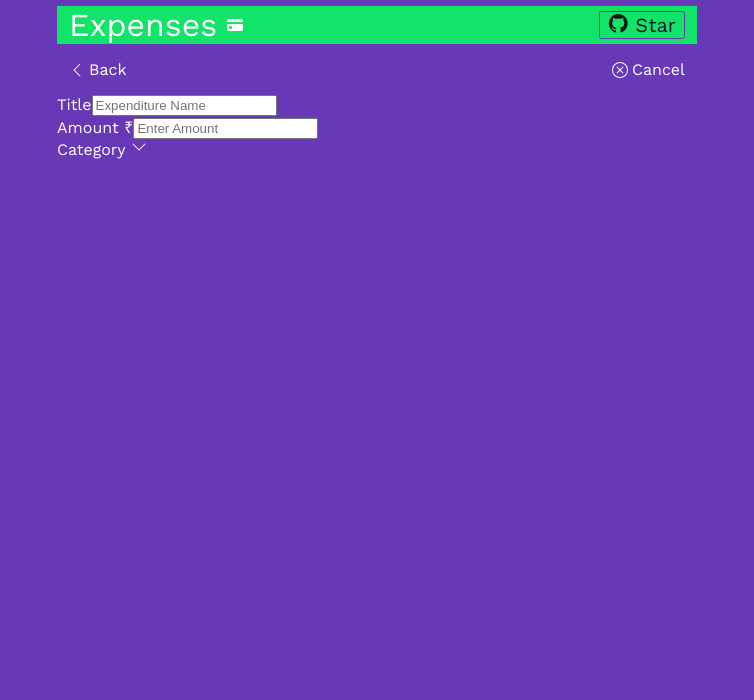
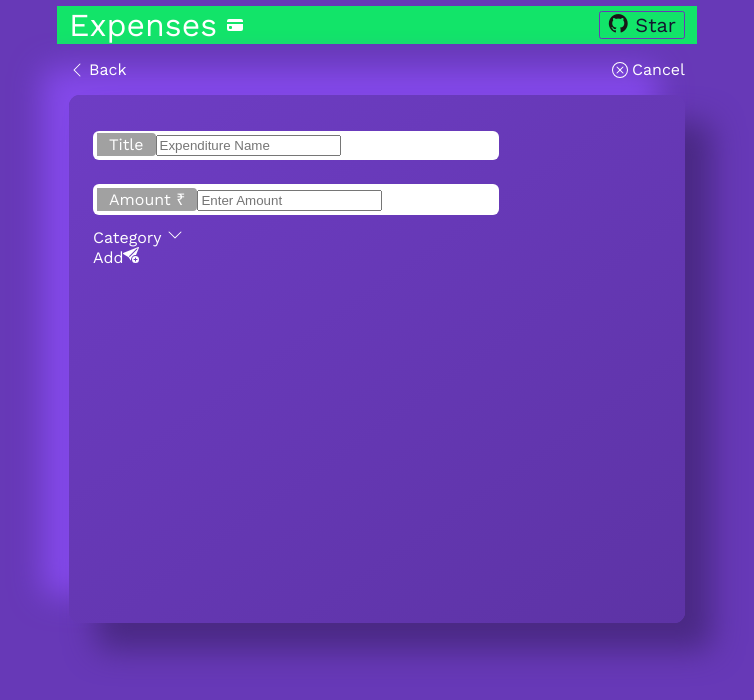
Before and after one commit to aksharma27/expenses, a React (Create React App) app: page /add-expense in a window 1280 px wide. Shown: the top 700 px of the page, without its empty margins (263-1017 px from the left). Built offline with nearby package versions, Linux system fonts and the light colour scheme.

Commit message:
redux actions + toasts + add-form/expense

```diff
--- a/package.json
+++ b/package.json
@@ -9,9 +9,11 @@
     "bootstrap-icons": "^1.10.5",
     "react": "^18.2.0",
     "react-dom": "^18.2.0",
+    "react-modal": "^3.16.1",
     "react-redux": "^8.1.2",
     "react-router-dom": "^6.15.0",
     "react-scripts": "5.0.1",
+    "react-toastify": "^9.1.3",
     "redux": "^4.2.1",
     "web-vitals": "^2.1.4"
   },
--- a/src/components/add-form/add-form.css
+++ b/src/components/add-form/add-form.css
@@ -0,0 +1,28 @@
+/* neoorphismgenerator.io */
+.add-form {
+    border-radius: 11px;
+    background: linear-gradient(145deg, #6e3dc4, #5d33a5);
+    box-shadow: 27px 27px 31px #4a2984,
+        -27px -27px 31px #8449ea;
+
+    margin: 6px 12px;
+    padding: 24px;
+    display: flex;
+    flex-direction: column;
+    flex: 1;
+    min-height: 60vh;
+}
+
+.form-item {
+    margin: 12px 0px;
+    width: 70%;
+    padding: 4px;
+    border-radius: 6px;
+    background-color: white;
+}
+
+.form-item label {
+    background-color: rgb(161, 161, 161);
+    padding: 2px 12px;
+    border-radius: 0px 4px 4px 0px;
+}
--- a/src/components/add-form/index.js
+++ b/src/components/add-form/index.js
@@ -1,6 +1,11 @@
 import React, { useState } from 'react';
 import './add-form.css';
 import { categories } from '../../constants/add-expenes';
+import { useDispatch } from 'react-redux';          //useDispatch hook is used to establish connection with reducer;
+import {addExpense} from '../../redux/actions/expenses';
+import { ToastContainer, toast } from 'react-toastify';
+import 'react-toastify/dist/ReactToastify.css';
+import SuccessModal from './success-modal';
 
 const AddForm = () => {
     const cat = categories;    //object of our cattegories array
@@ -9,6 +14,9 @@ const AddForm = () => {
     const [amount, setAmount] = useState('');
     const [category, setCategory] = useState();
     const [categoryOpen, setCategoryOpen] = useState(false);
+    const[modalOpen, setModalOpen] = useState(false);
+
+    const dispatch = useDispatch();                 //useDispatch() hook stored in dispatch
 
     const handleTitle = (e) => {
         setTitle(e.target.value);
@@ -29,8 +37,48 @@ const AddForm = () => {
         setCategoryOpen(false)    //so that dropdown closes when the category is selected
     }
 
+    //handle submit for adding our custom expense containing (title, category and amout)
+    const handleSubmit = () => {
+      // if title or amount or category is empty then give error message
+      if (title === '' || amount === '' || !category) {
+          const notify = () => toast('Please enter valid data!');
+          notify();
+          return;
+      }
+      const data = {
+        title,
+        amount,
+        category,
+        createdAt : new Date()
+      }
+      console.log('here');
+      dispatch(addExpense(data));         //data passed as argument to addExpense method in actions in redux
+        //ELSE DO THIS : addexpense from reducer function
+        //when submit is clicked, this data object is created and dispatch the AddExpense func and pass data as parameter
+        // 1:38:45
+        setModalOpen(true);
+
+    };
+
   return (
     <div className='add-form'>
+
+        {/* TOAST AFTER ADDING THE CATEGORY */}
+        <ToastContainer
+position="bottom-center"
+autoClose={1500}
+hideProgressBar={false}
+newestOnTop={false}
+closeOnClick
+rtl={false}
+pauseOnFocusLoss={false}
+draggable
+pauseOnHover={false}
+theme="dark"
+/>
+<SuccessModal modalOpen={modalOpen} setModalOpen={setModalOpen}/>
+
+
       {/* 3 form item : title, amount and dropdown */}
       <div className="form-item">
         <label>Title</label>
@@ -69,6 +117,15 @@ const AddForm = () => {
             </div>
         </div>
       </div>
+      <div className="form-add-button">
+        <div onClick={handleSubmit} >
+          <label>Add</label>
+          <svg  style={{cursor: 'pointer'}} xmlns="http://www.w3.org/2000/svg" width="16" height="16" fill="currentColor" class="bi bi-send-plus-fill" viewBox="0 0 16 16">
+            <path d="M15.964.686a.5.5 0 0 0-.65-.65L.767 5.855H.766l-.452.18a.5.5 0 0 0-.082.887l.41.26.001.002 4.995 3.178 1.59 2.498C8 14 8 13 8 12.5a4.5 4.5 0 0 1 5.026-4.47L15.964.686Zm-1.833 1.89L6.637 10.07l-.215-.338a.5.5 0 0 0-.154-.154l-.338-.215 7.494-7.494 1.178-.471-.47 1.178Z"/>
+            <path d="M16 12.5a3.5 3.5 0 1 1-7 0 3.5 3.5 0 0 1 7 0Zm-3.5-2a.5.5 0 0 0-.5.5v1h-1a.5.5 0 0 0 0 1h1v1a.5.5 0 0 0 1 0v-1h1a.5.5 0 0 0 0-1h-1v-1a.5.5 0 0 0-.5-.5Z"/>
+          </svg>
+        </div>
+      </div>
     </div>
   )
 }
--- /dev/null
+++ b/src/components/add-form/success-modal.css
@@ -0,0 +1,64 @@
+.modal-inner {
+    display: flex;
+    flex-direction: column;
+    /* By defaul flex is in row direction*/
+    align-items: center;
+}
+
+.modal-inner {
+    font-weight: 500;
+    font-size: large;
+}
+
+.take-home-button {
+    border: 2px solid #11f511;
+    padding: 4px 8px;
+    border-radius: 4px;
+    /* font-weight: bold; */
+    display: flex;
+    color: #11f511;
+    justify-content: center;
+    align-items: center;
+    cursor: pointer;
+}
+
+.take-home-button:hover {
+    background-color: #67f95ce3;
+    color: #6739B7;
+    /* font-weight: 600; */
+    transition: 0.5s;
+    /* cursor: pointer; */
+}
+
+.take-home-button svg {
+    display: flex;
+    justify-content: center;
+    align-items: center;
+    margin-right: 5px;
+}
+
+.added-image {
+    height: 360px;
+}
+
+@media only screen and (max-width: 1024px) {
+    .added-image {
+        height: 310px;
+    }
+}
+
+@media only screen and (max-width: 512px) {
+    .added-image {
+        height: 240px;
+    }
+
+    .modal-inner {
+        font-weight: 500;
+        font-size: medium;
+    }
+
+    .modal-inner {
+        font-weight: 500;
+        font-size: medium;
+    }
+}
--- /dev/null
+++ b/src/components/add-form/success-modal.js
@@ -0,0 +1,37 @@
+import React from 'react';
+import ReactDOM from 'react-dom';
+import Modal from 'react-modal';
+import './success-modal.css';
+import { Link } from 'react-router-dom';
+
+const SuccessModal = ({modalOpen, setModalOpen}) => {
+    const customStyles = {
+        content: {
+          top: '50%',
+          left: '50%',
+          right: 'auto',
+          bottom: 'auto',
+          marginRight: '-50%',
+          transform: 'translate(-50%, -50%)',
+          backgroundColor: '#6849B9'
+        },
+    };
+  return (
+    <Modal isOpen={modalOpen} style={customStyles} >
+        <div className='modal-inner'>
+            <label>Expense Added Successfully</label>
+            <img src={require('../../assets/images/added-image.png')} alt='expense-item added' className='added-image'/>
+            <Link to='/'>
+            <div className='take-home-button'>
+                <svg xmlns="http://www.w3.org/2000/svg" width="16" height="16" fill="currentColor" class="bi bi-house-door-fill" viewBox="0 0 16 16">
+  <             path d="M6.5 14.5v-3.505c0-.245.25-.495.5-.495h2c.25 0 .5.25.5.5v3.5a.5.5 0 0 0 .5.5h4a.5.5 0 0 0 .5-.5v-7a.5.5 0 0 0-.146-.354L13 5.793V2.5a.5.5 0 0 0-.5-.5h-1a.5.5 0 0 0-.5.5v1.293L8.354 1.146a.5.5 0 0 0-.708 0l-6 6A.5.5 0 0 0 1.5 7.5v7a.5.5 0 0 0 .5.5h4a.5.5 0 0 0 .5-.5Z"/>
+                </svg>
+                Home
+            </div>
+            </Link>
+        </div>
+    </Modal>
+  )
+}
+
+export default SuccessModal
--- a/src/pages/add-expense/index.js
+++ b/src/pages/add-expense/index.js
@@ -12,4 +12,4 @@ const AddExpense = () => {
   )
 }
 
-export default AddExpense
+export default AddExpense;
--- a/src/redux/actions/expenses.js
+++ b/src/redux/actions/expenses.js
@@ -1,7 +1,8 @@
 import {ADD_EXPENSE} from '../action-types/expenses';
 import { DELETE_EXPENSE } from '../action-types/expenses';
 
-export const addExpense = (data) => {
+export const addExpense = (data) => {       //data is passed through params, and is going to reducers, which parse it as an array
+    console.log(data);
     return {
         type : ADD_EXPENSE,
         //this type will be referenced by the reducer, and write cases for each function in reducer
--- a/src/redux/reducers/expenses.js
+++ b/src/redux/reducers/expenses.js
@@ -11,7 +11,7 @@ export const expenseReducer = (state = initialState, action) => {
                 //return rest of the state as it is by spread operator
                 ...state,
                 //and add expense
-                expenseList : [...state.expenseList, action.data]
+                expenseList : [...state.expenseList, action.data],  // got the data from action and add it to the array expenseList[]
             }
 
         }
```
Also changed, not shown: 1 other file (tests, documents, lock files or other folders).
